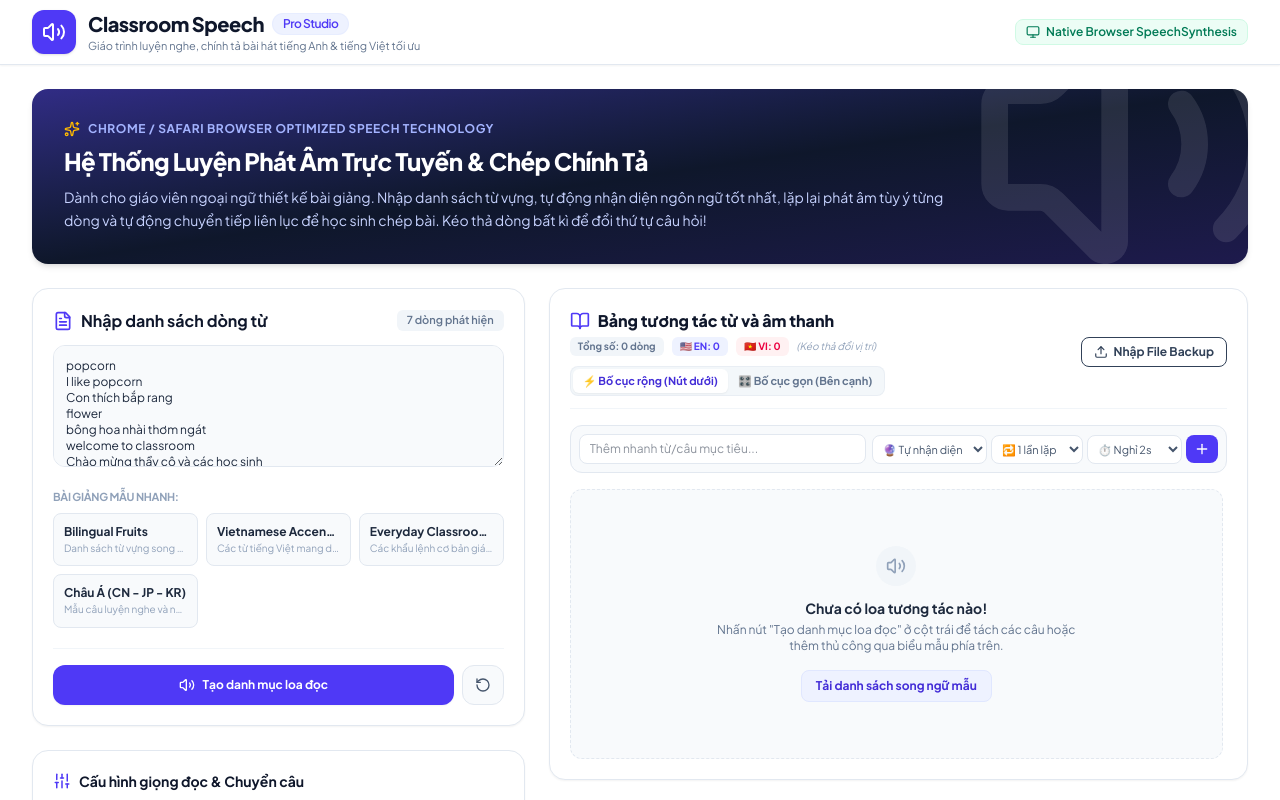
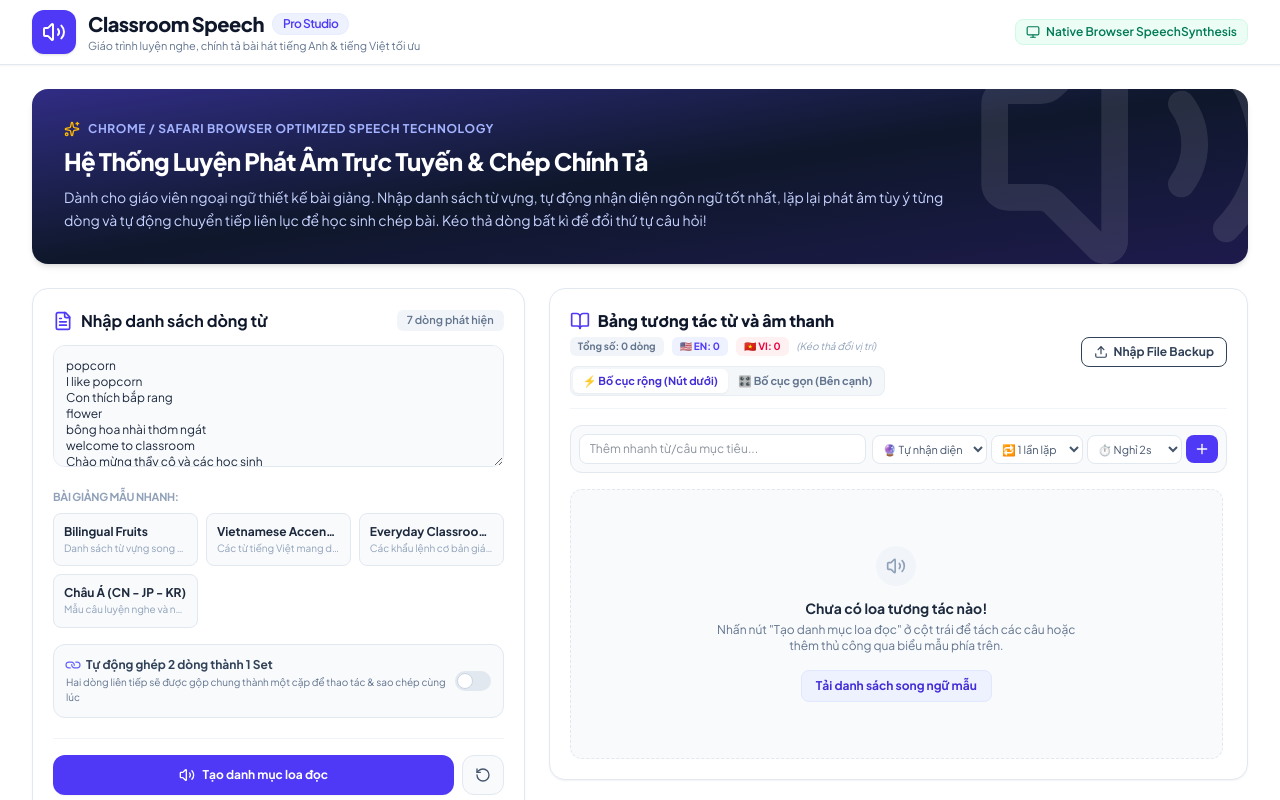
Before and after one commit to thanhnguyendafa-ux/classroom-text-to-speech, a React (Vite) app: page / in a window 1280 px wide. Shown: the top 800 px of the page. Built offline with nearby package versions, Linux system fonts and the light colour scheme.

Commit message:
feat: add auto-grouping setting for speech items
Introduce an `autoGroupSet` configuration persisted in localStorage to automatically pair speech items into groups during list generation.

```diff
--- a/src/App.tsx
+++ b/src/App.tsx
@@ -193,6 +193,20 @@ export default function App() {
 
   // Auto progression configuration
   const [autoAdvance, setAutoAdvance] = useState<boolean>(true);
+  const [autoGroupSet, setAutoGroupSet] = useState<boolean>(() => {
+    if (typeof window !== 'undefined') {
+      return localStorage.getItem('autoGroupSet') === 'true';
+    }
+    return false;
+  });
+
+  const handleAutoGroupSetChange = (checked: boolean) => {
+    setAutoGroupSet(checked);
+    if (typeof window !== 'undefined') {
+      localStorage.setItem('autoGroupSet', String(checked));
+    }
+  };
+
   const [timeBetweenLines, setTimeBetweenLines] = useState<number>(2.0); // Default pause time in seconds
   const [playlistLoopMode, setPlaylistLoopMode] = useState<'once' | 'infinite'>(() => {
     if (typeof window !== 'undefined') {
@@ -551,6 +565,14 @@ export default function App() {
       };
     });
 
+    if (autoGroupSet) {
+      for (let i = 0; i < newList.length - 1; i += 2) {
+        const newSetId = `set-${Date.now()}-${i}-${Math.random().toString(36).substr(2, 5)}`;
+        newList[i].setId = newSetId;
+        newList[i + 1].setId = newSetId;
+      }
+    }
+
     setSpeechList(newList);
     handleStopAll();
   };
@@ -1220,6 +1242,26 @@ export default function App() {
                     </button>
                   ))}
                 </div>
+              </div>
+
+              {/* Auto Group toggle option */}
+              <div id="auto-group-toggle-container" className="mt-4 p-3 bg-slate-50 border border-slate-200 rounded-xl flex items-center justify-between">
+                <div className="flex flex-col pr-2">
+                  <span className="text-xs font-bold text-slate-700 flex items-center gap-1.5">
+                    <Link className="w-3.5 h-3.5 text-indigo-500 rotate-45" />
+                    Tự động ghép 2 dòng thành 1 Set
+                  </span>
+                  <span className="text-[10px] text-slate-500 mt-0.5">Hai dòng liên tiếp sẽ được gộp chung thành một cặp để thao tác & sao chép cùng lúc</span>
+                </div>
+                <label className="relative inline-flex items-center cursor-pointer select-none">
+                  <input
+                    type="checkbox"
+                    checked={autoGroupSet}
+                    onChange={(e) => handleAutoGroupSetChange(e.target.checked)}
+                    className="sr-only peer"
+                  />
+                  <div className="w-9 h-5 bg-slate-200 peer-focus:outline-hidden rounded-full peer peer-checked:after:translate-x-full rtl:peer-checked:after:-translate-x-full peer-checked:after:border-white after:content-[''] after:absolute after:top-[2px] after:start-[2px] after:bg-white after:border-slate-300 after:border after:rounded-full after:h-4 after:w-4 after:transition-all peer-checked:bg-indigo-600"></div>
+                </label>
               </div>
 
               {/* Build interactive board keys */}
```
